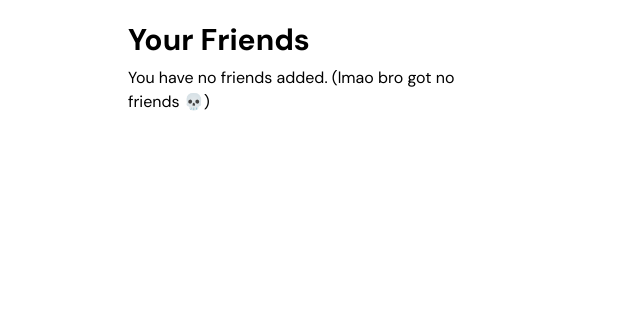
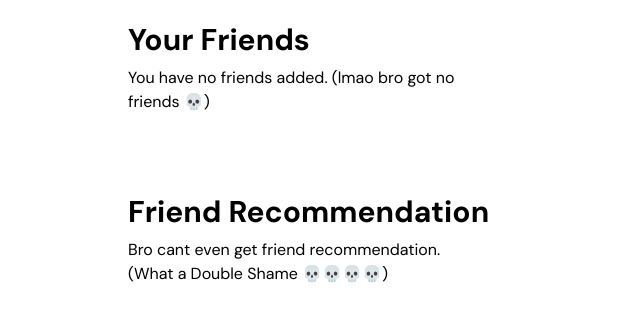
Before and after one commit to F6PBP/eventyog, a Django app: template modules/friends/templates/friend_list.html in a window 1280 px wide. Shown: the part 170-492 px from the top of the page, without its empty margins (0-640 px from the left). Run offline with Django 5.2, Linux system fonts and the light colour scheme; the template is opened without the code that fills it, so the values that code supplies are empty; some libraries are stand-ins or nearby versions.

Commit message:
feat: friend page

```diff
--- a/modules/cart/views.py
+++ b/modules/cart/views.py
@@ -73,13 +73,10 @@ def checkout(request):
 
     # Reduce merchandise quantity
     for item in updated_merch.values():
-        print(item)
         merch = Merchandise.objects.get(id=item['id'])
-        print(merch)
         merch.quantity -= item['quantity']
         merch.save()
 
-    print(updated_events)
     # Empty cart
     cart_events.delete()
     cart_merch.delete()
--- a/modules/friends/templates/friend_list.html
+++ b/modules/friends/templates/friend_list.html
@@ -1,13 +1,19 @@
-{% extends "base.html" %}
-{% load static %}
-{% block content %}
-    <main class="px-10 md:20 lg:px-32 my-48">
+{% extends "base.html" %} {% load static %} {% block content %}
+<main class="px-10 md:20 lg:px-32 my-48 flex gap-20 flex-col">
+	<section>
 		<h1 class="font-bold text-3xl mb-2">Your Friends</h1>
 		<div class="grid grid-cols-1 sm:grid-cols-2 md:grid-cols-3 gap-5">
 			{% for friend in friends %}
-                <a href="{% url 'friends:main' friend.user_id %}" class="flex items-center">
-                    <div class="flex gap-4 items-center transition-transform transform hover:scale-105">
-                        <div class="flex w-16 h-16 rounded-full shadow-sm overflow-hidden border-[1px] shadow-sm">
+			<a
+				href="{% url 'friends:main' friend.user_id %}"
+				class="flex items-center"
+			>
+				<div
+					class="flex gap-4 items-center transition-transform transform hover:scale-105"
+				>
+					<div
+						class="flex w-16 h-16 rounded-full shadow-sm overflow-hidden border-[1px] shadow-sm"
+					>
 						<img
 							src="{% if friend.profile_picture %}{{friend.profile_picture}}{% else %}{% static 'assets/profile-pic-placeholder.png' %}{% endif %}"
 							alt="profile"
@@ -24,5 +30,37 @@
 			<p>You have no friends added. (lmao bro got no friends 💀)</p>
 			{% endfor %}
 		</div>
+	</section>
+	<section>
+		<h1 class="font-bold text-3xl mb-2">Friend Recommendation</h1>
+		<div class="grid grid-cols-1 sm:grid-cols-2 md:grid-cols-3 gap-5">
+			{% for friend in friends_recommendation %}
+			<a
+				href="{% url 'friends:main' friend.user_id %}"
+				class="flex items-center"
+			>
+				<div
+					class="flex gap-4 items-center transition-transform transform hover:scale-105"
+				>
+					<div
+						class="flex w-16 h-16 rounded-full shadow-sm overflow-hidden border-[1px] shadow-sm"
+					>
+						<img
+							src="{% if friend.profile_picture %}{{friend.profile_picture}}{% else %}{% static 'assets/profile-pic-placeholder.png' %}{% endif %}"
+							alt="profile"
+							class="w-full h-full object-cover"
+						/>
+					</div>
+					<div class="flex flex-col text-left">
+						<h3 class="font-bold text-lg">{{friend.name}}</h3>
+						<p class="text-sm text-gray-500">{{friend.email}}</p>
+					</div>
+				</div>
+			</a>
+			{% empty %}
+			<p>Bro cant even get friend recommendation. (What a Double Shame 💀💀💀💀)</p>
+			{% endfor %}
+		</div>
+	</section>
 </main>
 {% endblock content %}
--- a/modules/merchandise/views.py
+++ b/modules/merchandise/views.py
@@ -130,8 +130,6 @@ def showMerch_json(request, event_id: str):
 def add_items_to_cart(request):
 
     items = json.loads(request.body)['items']
-    print(items)
-
     merch_cart = MerchCart.objects.filter(user=request.user)
 
     # Make sure theres no duplicate merch in cart
--- a/modules/yogforum/views.py
+++ b/modules/yogforum/views.py
@@ -149,8 +149,6 @@ def get_forum_by_ajax(request):
     for post in forum_posts:
         replies_count = ForumReply.objects.filter(forum=post, reply_to=None).order_by('created_at').count()
         user = UserProfile.objects.get(id=post.user.id)
-
-        print(user.user.username)
 
         temp.append({
             'id': post.id,
```
Also changed, not shown: modules/friends/views.py (+15 -3 lines), modules/yogevent/views.py (+0 -10 lines). Lines whose indentation alone changed are shown as unchanged.
